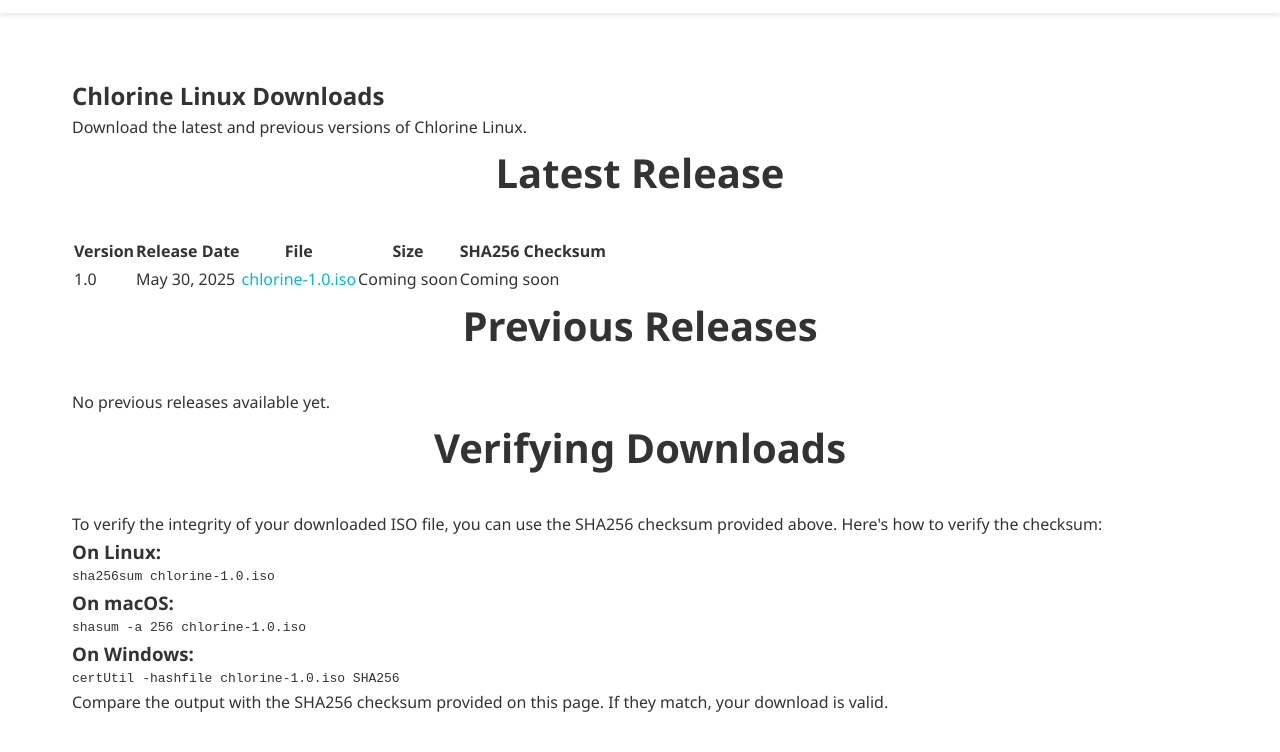
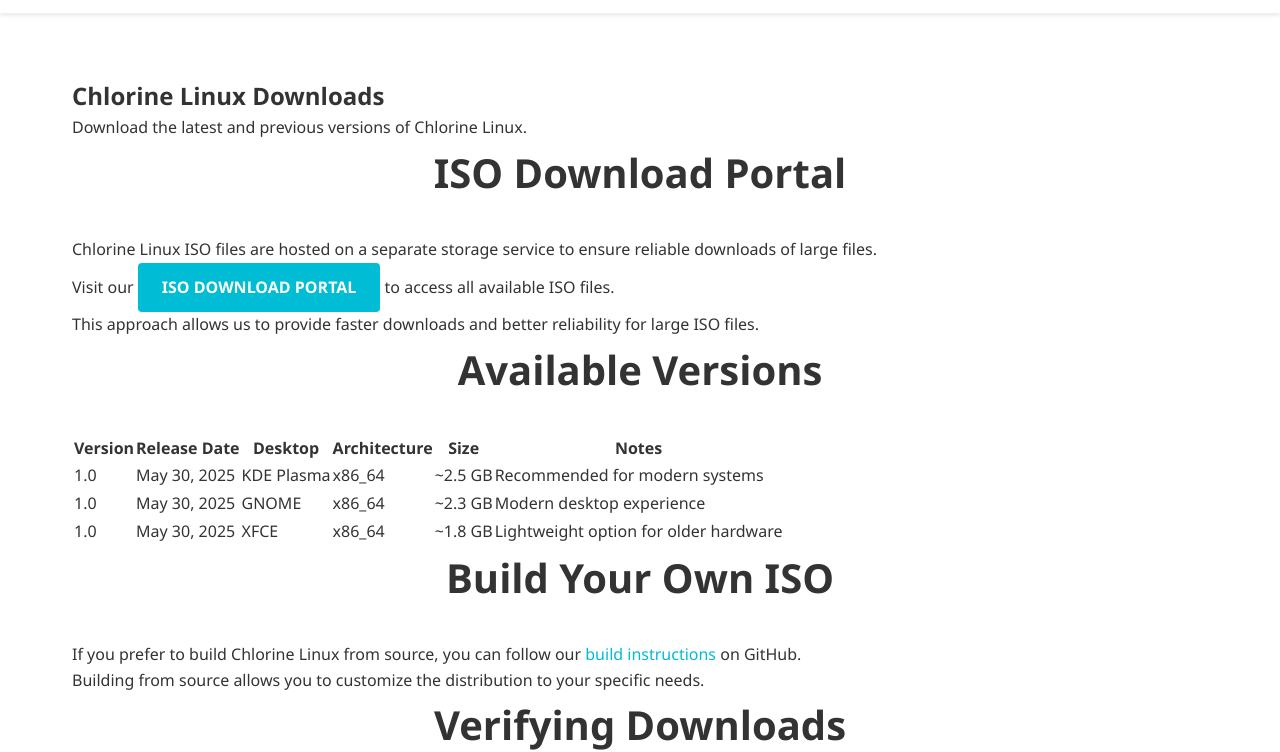
Before and after one commit to JJPEOPLES/chlorine-website, a plain HTML site: page downloads/index.html in a window 1280 px wide. Shown: the part 59-811 px from the top of the page. Drawn offline with Linux system fonts and the light colour scheme.

Commit message:
Update downloads page to use external storage for ISO files

```diff
--- a/downloads/index.html
+++ b/downloads/index.html
@@ -21,7 +21,7 @@
                     <li><a href="../index.html#download">Download</a></li>
                     <li><a href="../index.html#desktops">Desktop Environments</a></li>
                     <li><a href="../index.html#documentation">Documentation</a></li>
-                    <li><a href="https://github.com/yourusername/chlorine" target="_blank">GitHub</a></li>
+                    <li><a href="https://github.com/JJPEOPLES/chlorine" target="_blank">GitHub</a></li>
                 </ul>
             </nav>
         </div>
@@ -32,26 +32,51 @@
             <h1>Chlorine Linux Downloads</h1>
             <p>Download the latest and previous versions of Chlorine Linux.</p>
 
+            <div class="download-section special-notice">
+                <h2>ISO Download Portal</h2>
+                <p>Chlorine Linux ISO files are hosted on a separate storage service to ensure reliable downloads of large files.</p>
+                <p>Visit our <a href="https://storage.chlorine.k2lang.org" class="button primary">ISO Download Portal</a> to access all available ISO files.</p>
+                <p>This approach allows us to provide faster downloads and better reliability for large ISO files.</p>
+            </div>
+
             <div class="download-section">
-                <h2>Latest Release</h2>
+                <h2>Available Versions</h2>
                 <div class="download-table">
                     <table>
                         <thead>
                             <tr>
                                 <th>Version</th>
                                 <th>Release Date</th>
-                                <th>File</th>
+                                <th>Desktop</th>
+                                <th>Architecture</th>
                                 <th>Size</th>
-                                <th>SHA256 Checksum</th>
+                                <th>Notes</th>
                             </tr>
                         </thead>
                         <tbody>
                             <tr>
                                 <td>1.0</td>
                                 <td>May 30, 2025</td>
-                                <td><a href="chlorine-1.0.iso">chlorine-1.0.iso</a></td>
-                                <td>Coming soon</td>
-                                <td>Coming soon</td>
+                                <td>KDE Plasma</td>
+                                <td>x86_64</td>
+                                <td>~2.5 GB</td>
+                                <td>Recommended for modern systems</td>
+                            </tr>
+                            <tr>
+                                <td>1.0</td>
+                                <td>May 30, 2025</td>
+                                <td>GNOME</td>
+                                <td>x86_64</td>
+                                <td>~2.3 GB</td>
+                                <td>Modern desktop experience</td>
+                            </tr>
+                            <tr>
+                                <td>1.0</td>
+                                <td>May 30, 2025</td>
+                                <td>XFCE</td>
+                                <td>x86_64</td>
+                                <td>~1.8 GB</td>
+                                <td>Lightweight option for older hardware</td>
                             </tr>
                         </tbody>
                     </table>
@@ -59,24 +84,29 @@
             </div>
 
             <div class="download-section">
-                <h2>Previous Releases</h2>
-                <p>No previous releases available yet.</p>
+                <h2>Build Your Own ISO</h2>
+                <p>If you prefer to build Chlorine Linux from source, you can follow our <a href="https://github.com/JJPEOPLES/chlorine/blob/master/BUILD_INSTRUCTIONS.md">build instructions</a> on GitHub.</p>
+                <p>Building from source allows you to customize the distribution to your specific needs.</p>
             </div>
 
             <div class="download-section">
                 <h2>Verifying Downloads</h2>
-                <p>To verify the integrity of your downloaded ISO file, you can use the SHA256 checksum provided above. Here's how to verify the checksum:</p>
+                <p>To verify the integrity of your downloaded ISO file, you can use the SHA256 checksum files provided alongside each ISO on our download portal. Here's how to verify the checksum:</p>
 
                 <h3>On Linux:</h3>
-                <pre><code>sha256sum chlorine-1.0.iso</code></pre>
+                <pre><code>sha256sum -c chlorine-1.0-kde-x86_64.iso.sha256</code></pre>
+                <p>Or manually compare:</p>
+                <pre><code>sha256sum chlorine-1.0-kde-x86_64.iso</code></pre>
 
                 <h3>On macOS:</h3>
-                <pre><code>shasum -a 256 chlorine-1.0.iso</code></pre>
+                <pre><code>shasum -a 256 -c chlorine-1.0-kde-x86_64.iso.sha256</code></pre>
+                <p>Or manually compare:</p>
+                <pre><code>shasum -a 256 chlorine-1.0-kde-x86_64.iso</code></pre>
 
                 <h3>On Windows:</h3>
-                <pre><code>certUtil -hashfile chlorine-1.0.iso SHA256</code></pre>
+                <pre><code>certUtil -hashfile chlorine-1.0-kde-x86_64.iso SHA256</code></pre>
 
-                <p>Compare the output with the SHA256 checksum provided on this page. If they match, your download is valid.</p>
+                <p>Compare the output with the SHA256 checksum provided on the download portal. If they match, your download is valid.</p>
             </div>
         </div>
     </section>
```
